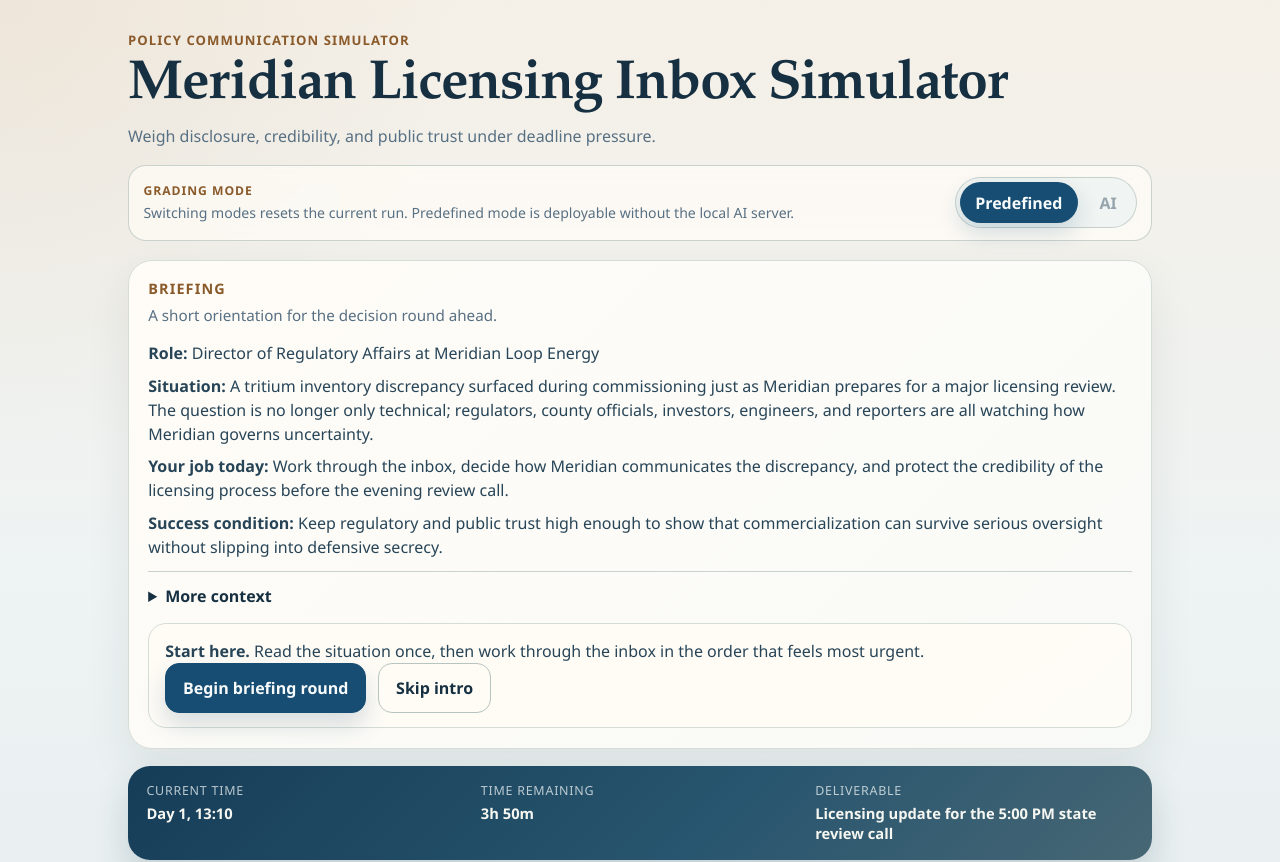
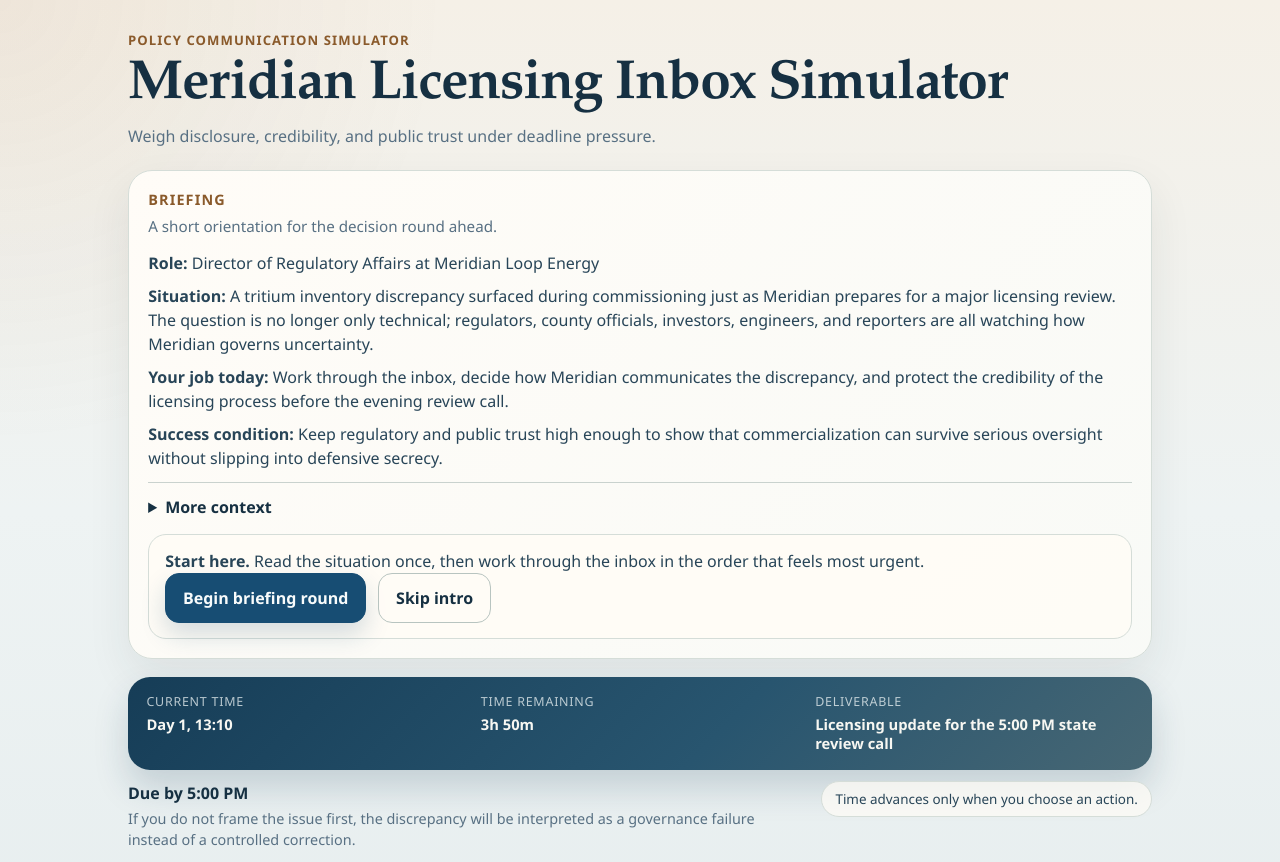
Before and after one commit to Winterwbq/simulator, a React (Vite) app: page / in a window 1280 px wide. Shown: the top 862 px of the page. Built offline with nearby package versions, Linux system fonts and the light colour scheme.

Commit message:
hide ai mode switcher on frontend

```diff
--- a/src/App.tsx
+++ b/src/App.tsx
@@ -352,7 +352,7 @@ export default function App() {
           </p>
         ) : null}
 
-        <div className="grading-mode-strip">
+        {/* <div className="grading-mode-strip">
           <div className="grading-mode-copy">
             <div className="grading-mode-label">Grading mode</div>
             <div className="grading-mode-note">
@@ -390,7 +390,7 @@ export default function App() {
               AI
             </button>
           </div>
-        </div>
+        </div> */}
       </div>
 
       {inOutcomeMode ? (
```
